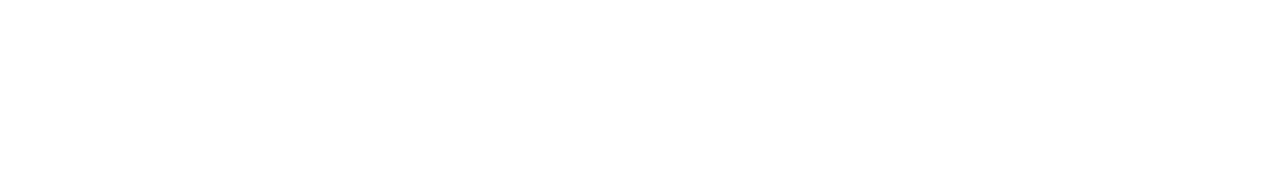
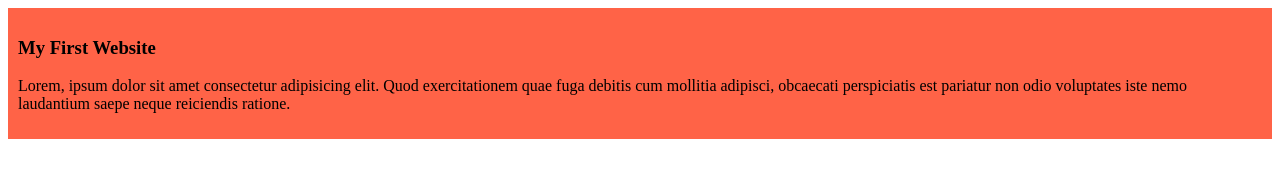
Before and after one commit to jannatun67/my-first-github-repo, a plain HTML site: page index.html in a window 1280 px wide. Drawn offline with Linux system fonts and the light colour scheme.

Commit message:
added the first blog

```diff
--- /dev/null
+++ b/css/style.css
@@ -0,0 +1,4 @@
+div{
+    background-color: tomato;
+    padding: 10px;
+}
--- a/index.html
+++ b/index.html
@@ -4,8 +4,12 @@
     <meta charset="UTF-8">
     <meta name="viewport" content="width=device-width, initial-scale=1.0">
     <title>My First Ever Github Repo</title>
+    <link rel="stylesheet" href="css/style.css">
 </head>
 <body>
-
+    <div>
+        <h3>My First Website</h3>
+        <p>Lorem, ipsum dolor sit amet consectetur adipisicing elit. Quod exercitationem quae fuga debitis cum mollitia adipisci, obcaecati perspiciatis est pariatur non odio voluptates iste nemo laudantium saepe neque reiciendis ratione.</p>
+    </div>
 </body>
 </html>
```
